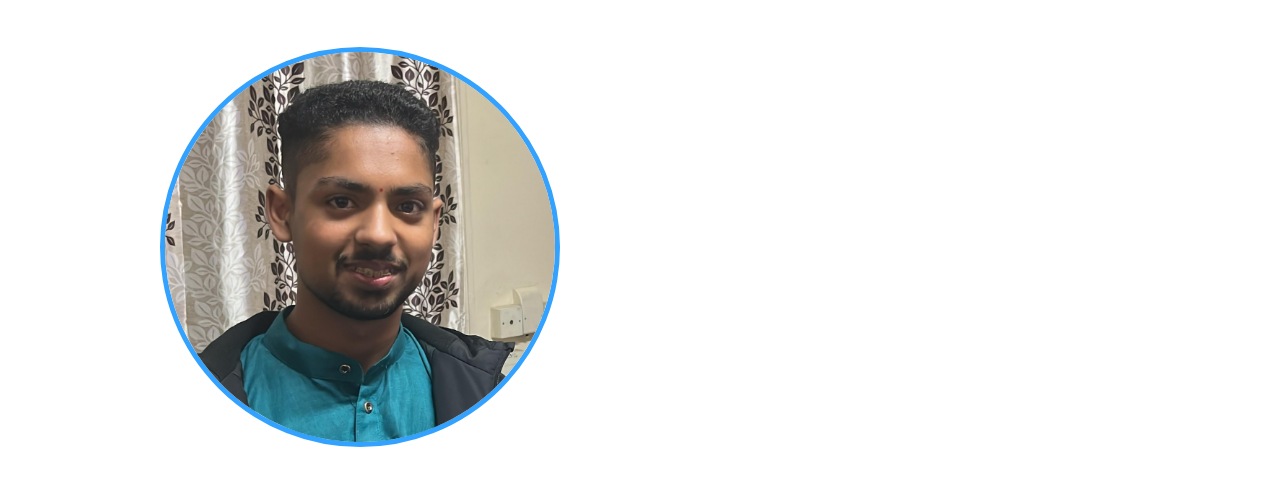
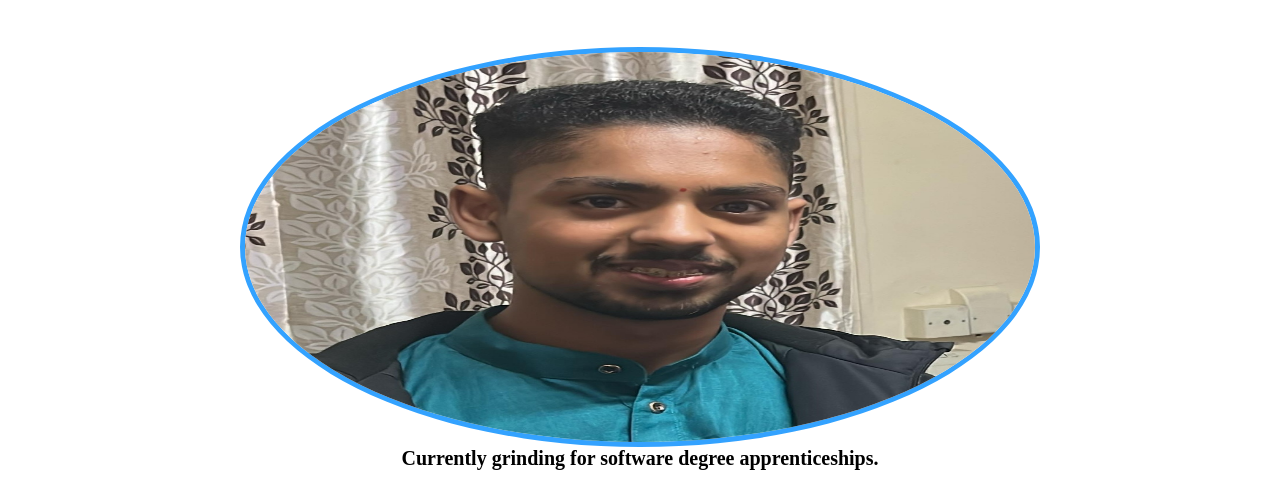
Before and after one commit to mayankkeshil/Portfolio, a plain HTML site: page index.html in a window 1280 px wide. Shown: the part 229-723 px from the top of the page. Drawn offline with Linux system fonts and the light colour scheme; a web font is replaced by a local one.

Commit message:
Update style.css

```diff
--- a/style.css
+++ b/style.css
@@ -195,7 +195,8 @@ footer {
     }
 
     #me {
-        margin:0px 20px 50px 20px;
+        width: 80%;
+        margin: 0 auto;
     }
 
     #projects {
```
